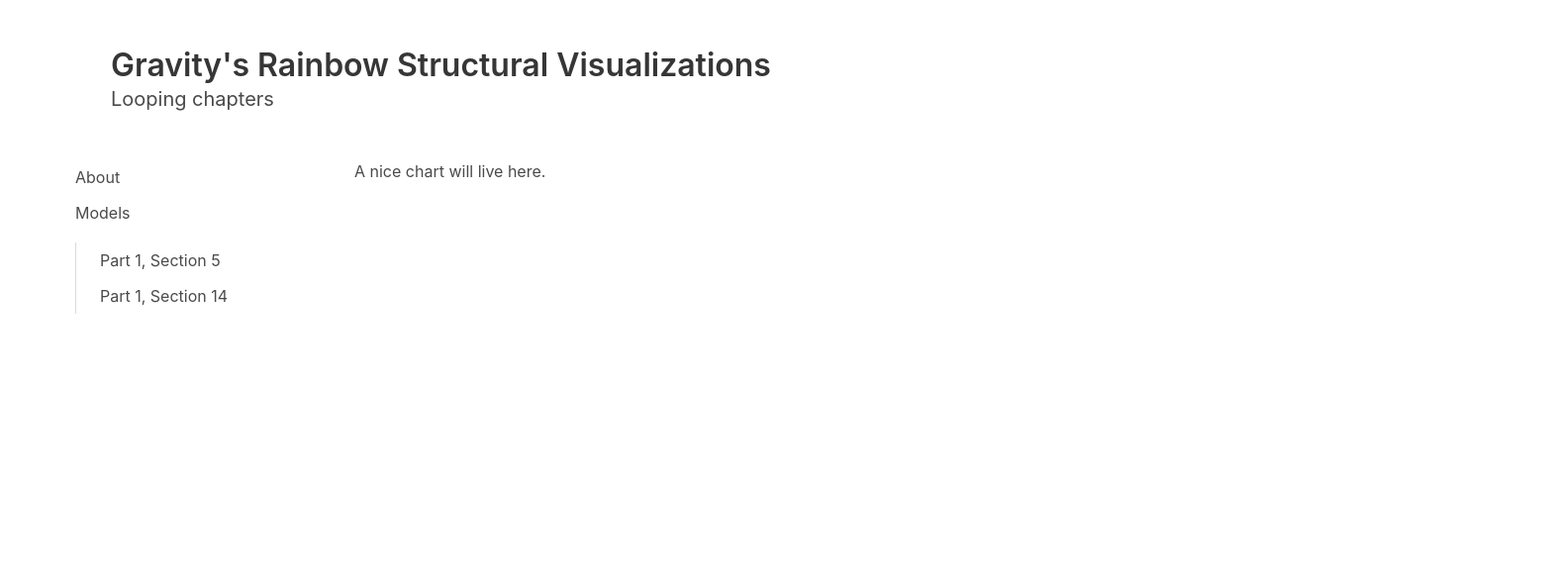
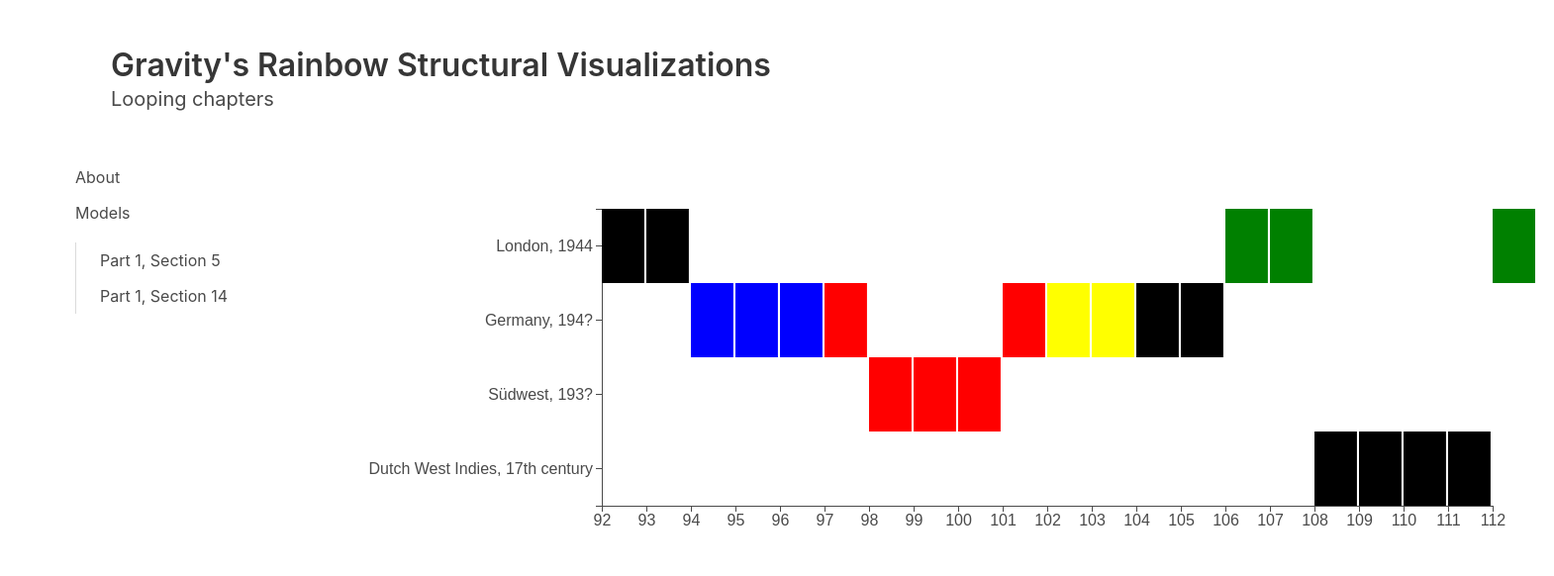
Before and after one commit to akuny/gr-structural-models, a website: page public/index.html in a window 1280 px wide. Shown: the whole page at 99% size, 1570 px wide, since content can reach past the window. Drawn offline with nearby package versions, Linux system fonts and the light colour scheme.

Commit message:
Add basic viz

```diff
--- a/public/data.json
+++ b/public/data.json
@@ -42,7 +42,7 @@
         },
         {
             "number": 97,
-            "pov": "Bicero",
+            "pov": "Blicero",
             "timePlace": "Germany, 194?",
             "povTransition": true,
             "timeSpaceTransition": false,
@@ -50,7 +50,7 @@
         },
         {
             "number": 98,
-            "pov": "Bicero",
+            "pov": "Blicero",
             "timePlace": "Südwest, 193?",
             "povTransition": false,
             "timeSpaceTransition": false,
@@ -58,7 +58,7 @@
         },
         {
             "number": 99,
-            "pov": "Bicero",
+            "pov": "Blicero",
             "timePlace": "Südwest, 193?",
             "povTransition": false,
             "timeSpaceTransition": true,
@@ -66,7 +66,7 @@
         },
         {
             "number": 100,
-            "pov": "Bicero",
+            "pov": "Blicero",
             "timePlace": "Südwest, 193?",
             "povTransition": false,
             "timeSpaceTransition": false,
@@ -74,7 +74,7 @@
         },
         {
             "number": 101,
-            "pov": "Bicero",
+            "pov": "Blicero",
             "timePlace": "Germany, 194?",
             "povTransition": false,
             "timeSpaceTransition": true,
--- a/public/index.html
+++ b/public/index.html
@@ -5,6 +5,7 @@
     <meta name="viewport" content="width=device-width, initial-scale=1.0">
     <title>Gravity's Rainbow Structural Visualizations</title>
     <link rel="stylesheet" href="https://cdn.jsdelivr.net/npm/bulma@0.9.2/css/bulma.css">
+    <link rel="stylesheet" href="style.css">
 </head>
 <body>
     <div class="container">
--- a/public/main.js
+++ b/public/main.js
@@ -3,24 +3,55 @@ const app = (function(d3) {
   const margin = {
     top: 50,
     right: 50,
-    bottom: 150,
-    left: 150
+    bottom: 50,
+    left: 250
   };
 
-  const width = 600 - margin.left - margin.right;
-  const height = 600 - margin.top - margin.bottom;
+  const width = 1200 - margin.left - margin.right;
+  const height = 400 - margin.top - margin.bottom;
 
   const svg = d3.select('#root')
     .append('svg')
       .attr('width', width + margin.left + margin.right)
       .attr('height', height + margin.top + margin.bottom)
     .append('g')
-      .attr('transform',
-            `translate(${margin.left}, ${margin.top})`);
+      .attr('transform', `translate(${margin.left}, ${margin.top})`);
 
   const render = (data) => {
 
-    document.getElementById('root').innerHTML = 'A nice chart will live here.'
+    const xScale = d3.scaleLinear()
+      .domain([d3.min(data, (d) => d.number), d3.max(data, (d) => d.number)])
+      .range([0, width])
+
+    const yScale = d3.scaleBand()
+      .domain(data.map((d) => d.timePlace))
+      .range([0, height])
+
+    const xAxis = d3.axisBottom()
+      .scale(xScale)
+      .ticks(data.length)
+
+    const yAxis = d3.axisLeft()
+      .scale(yScale)
+
+    svg.append('g')
+      .call(xAxis)
+      .attr('class', 'axis')
+      .attr('transform', `translate(0, ${height})`)
+
+    svg.append('g')
+      .call(yAxis)
+      .attr('class', 'axis')
+      .attr('transform', `translate(0, 0)`)
+
+    svg.selectAll('.bar')
+      .data(data)
+    .enter().append('rect')
+      .attr('class', (d) => d.pov)
+      .attr('x', (d) => xScale(d.number))
+      .attr('width', width / data.length + 2) // TODO no magic number
+      .attr('y', (d) => yScale(d.timePlace))
+      .attr('height', yScale.bandwidth())
 
   }
 
--- /dev/null
+++ b/public/style.css
@@ -0,0 +1,23 @@
+.Omnicient {
+  fill: black;
+}
+
+.Katje {
+  fill: blue;
+}
+
+.Blicero {
+  fill: red;
+}
+
+.Gottfried {
+  fill: yellow;
+}
+
+.Pirate {
+  fill: green;
+}
+
+.axis {
+  font-size: 1em;
+}
```
